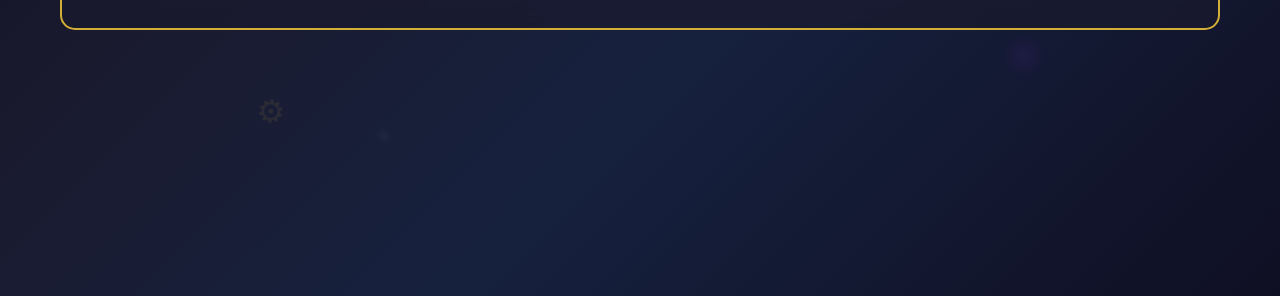
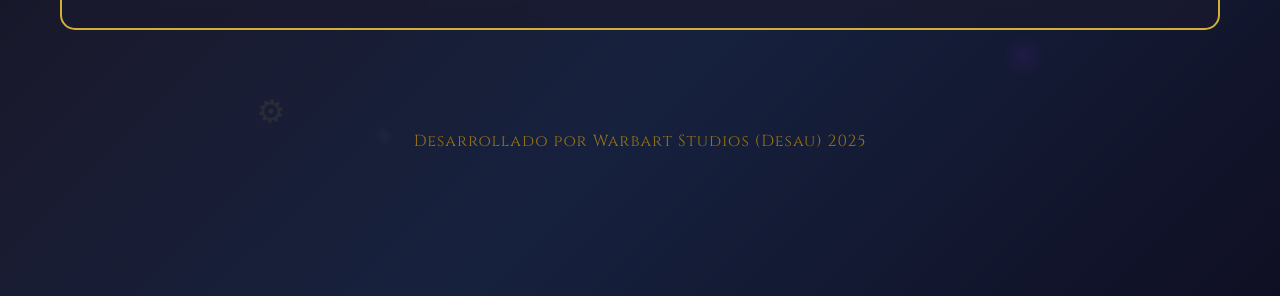
Before and after one commit to des4u/codex-astralis, a plain HTML site: page index.html in a window 1280 px wide. Shown: the part 504-800 px from the top of the page. Drawn offline with nearby package versions, Linux system fonts and the light colour scheme.

Commit message:
Add files via upload

```diff
--- a/index.html
+++ b/index.html
@@ -223,5 +223,8 @@
     </div>
 
     <script src="script.js"></script>
+    <footer class="site-footer">
+        Desarrollado por Warbart Studios (Desau) 2025
+    </footer>
 </body>
 </html>
--- a/style.css
+++ b/style.css
@@ -602,3 +602,17 @@ body::before {
         font-size: 0.8rem;
     }
 }
+
+.site-footer {
+    width: 100%;
+    text-align: center;
+    padding: 20px 0 10px 0;
+    color: #b8860b;
+    font-family: 'Cinzel', serif;
+    font-size: 1rem;
+    background: none;
+    opacity: 0.8;
+    letter-spacing: 1px;
+    margin-top: 30px;
+    z-index: 2;
+}
```
